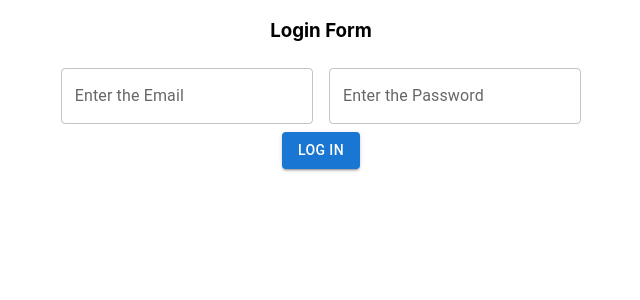
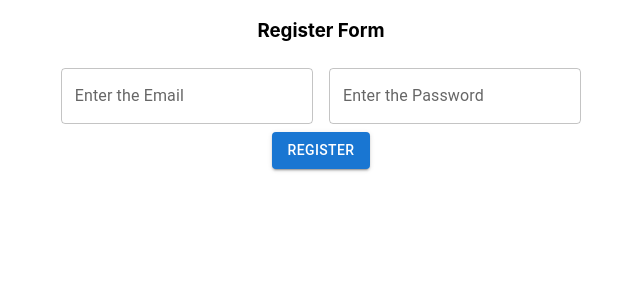
Before and after one commit to zzz22200/firebaseAuth, a React (Create React App) app: page /register in a window 1280 px wide. Shown: the top 300 px of the page, without its empty margins (319-959 px from the left). Built offline with nearby package versions, Linux system fonts and the light colour scheme.

Commit message:
feat: add setState & handleAction at Form

```diff
--- a/src/App.js
+++ b/src/App.js
@@ -1,11 +1,43 @@
 import logo from './logo.svg';
 import './App.css';
 import Form from './component/form.component'
+import {
+    BrowserRouter as Router,
+    Routes,
+    Route
+} from "react-router-dom";
+import { useState } from 'react';
+import { app } from './firebase-config';
+
+
+const handleAction = (state) => {
+    console.log(state)
+}
+
 function App() {
-  return (
-      <div className="App">
-        <Form />
-      </div>
+    const [email, setEmail] = useState('');
+    const [password, setPassword] = useState('')
+
+
+    return (
+      <Router>
+          <div className="App">
+              <>
+                  <Routes>
+                      <Route path='/login' element={
+                          <Form title="Login"
+                                setEmail={setEmail}
+                                setPassword={setPassword}
+                                handleAction={() => handleAction("login")}/>} />
+                      <Route path='/register' element={
+                          <Form title="Register"
+                                setEmail={setEmail}
+                                setPassword={setPassword}
+                                handleAction={() => handleAction("register") }/>} />
+                  </Routes>
+              </>
+          </div>
+      </Router>
   );
 }
 
--- a/src/component/button.componet.js
+++ b/src/component/button.componet.js
@@ -1,8 +1,10 @@
 import * as React from 'react';
 import Button from '@mui/material/Button';
 
-export default function BasicButtons() {
+export default function BasicButtons({title,handleAction}) {
     return (
-        <Button variant="contained">Log in</Button>
+        <Button
+            variant="contained"
+            onClick={handleAction}>{title}</Button>
     );
 }
--- a/src/component/form.component.js
+++ b/src/component/form.component.js
@@ -2,12 +2,12 @@ import * as React from 'react';
 import Box from '@mui/material/Box';
 import TextField from '@mui/material/TextField';
 import Button from './button.componet';
-export default function BasicTextFields() {
+export default function BasicTextFields({ title, setPassword, setEmail, handleAction }) {
     return (
         <div>
             <div className="heading-container">
                 <h3>
-                    Login Form
+                    {title} Form
                 </h3>
             </div>
 
@@ -19,11 +19,20 @@ export default function BasicTextFields() {
                 noValidate
                 autoComplete="off"
             >
-                <TextField id="email" label="Enter the Email" variant="outlined" />
-                <TextField id="password" label="Enter the Password" variant="outlined" />
+                <TextField
+                    id="email"
+                    label="Enter the Email"
+                    variant="outlined"
+                    onChange={(e) => setEmail(e.target.value)}
+                        />
+                <TextField
+                    id="password"
+                    label="Enter the Password"
+                    variant="outlined"
+                    onChange={(e) => setEmail(e.target.value)}/>
             </Box>
 
-            <Button />
+            <Button title={title} handleAction={handleAction}/>
         </div>
     );
 }
```
